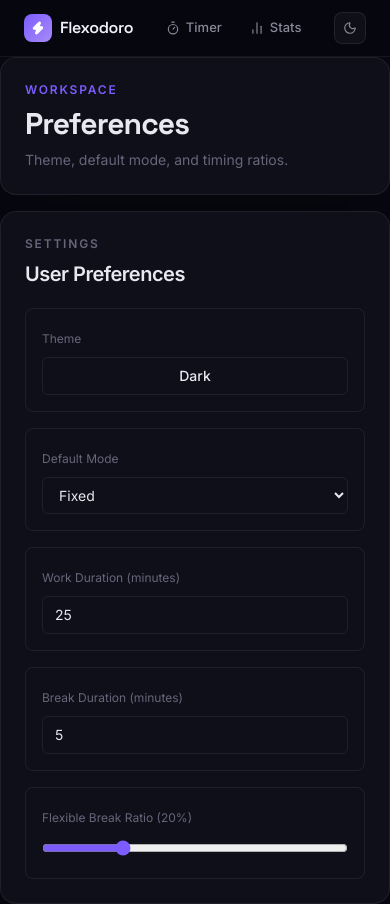
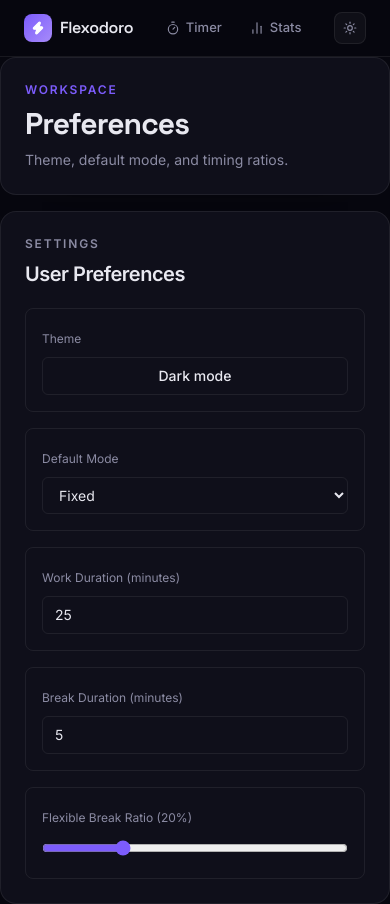
Before and after one commit to roshan129/Flexodoro, a Next.js app: page /app/settings in a window 390 px wide. Built offline with nearby package versions, Linux system fonts and the light colour scheme.

Commit message:
Add light theme support and responsive theme polish

```diff
--- a/app/globals.css
+++ b/app/globals.css
@@ -6,10 +6,16 @@
   --background: #f5f5fb;
   --foreground: #0d1020;
   --surface: #ffffff;
-  --muted: #66667a;
+  --surface-2: #ececf7;
+  --muted: #62647a;
   --primary: #7c5cfc;
   --primary-foreground: #ffffff;
   --border: rgba(15, 18, 35, 0.12);
+  --nav-bg: rgba(245, 245, 251, 0.9);
+  --subtle-fill: rgba(13, 16, 32, 0.04);
+  --subtle-fill-strong: rgba(13, 16, 32, 0.08);
+  --grid-line: rgba(13, 16, 32, 0.05);
+  --card-shadow: 0 24px 50px -42px rgba(15, 18, 35, 0.45);
   --space-section: clamp(1.5rem, 2vw, 2.25rem);
 }
 
@@ -17,6 +23,7 @@
   --color-background: var(--background);
   --color-foreground: var(--foreground);
   --color-surface: var(--surface);
+  --color-surface-2: var(--surface-2);
   --color-muted: var(--muted);
   --color-primary: var(--primary);
   --color-primary-foreground: var(--primary-foreground);
@@ -33,10 +40,16 @@
   --background: #07070f;
   --foreground: #e8e8f0;
   --surface: #0f0f1a;
-  --muted: #66667a;
+  --surface-2: #161625;
+  --muted: #8b8ba3;
   --primary: #7c5cfc;
   --primary-foreground: #ffffff;
   --border: rgba(255, 255, 255, 0.07);
+  --nav-bg: rgba(7, 7, 15, 0.9);
+  --subtle-fill: rgba(255, 255, 255, 0.04);
+  --subtle-fill-strong: rgba(255, 255, 255, 0.08);
+  --grid-line: rgba(255, 255, 255, 0.04);
+  --card-shadow: 0 24px 50px -42px rgba(0, 0, 0, 0.75);
 }
 
 body {
@@ -54,7 +67,7 @@ body {
   background: var(--surface);
   border: 1px solid var(--border);
   border-radius: 1rem;
-  box-shadow: 0 24px 50px -42px rgba(0, 0, 0, 0.75);
+  box-shadow: var(--card-shadow);
 }
 
 .btn-primary {
@@ -81,8 +94,8 @@ body {
 
 .brand-grid {
   background-image:
-    linear-gradient(to right, rgba(255, 255, 255, 0.04) 1px, transparent 1px),
-    linear-gradient(to bottom, rgba(255, 255, 255, 0.04) 1px, transparent 1px);
+    linear-gradient(to right, var(--grid-line) 1px, transparent 1px),
+    linear-gradient(to bottom, var(--grid-line) 1px, transparent 1px);
   background-size: 24px 24px;
 }
 
--- a/app/layout.tsx
+++ b/app/layout.tsx
@@ -1,4 +1,5 @@
-import type { Metadata } from "next";
+import type { Metadata, Viewport } from "next";
+import { ThemeProvider } from "@/components/theme-provider";
 import "./globals.css";
 
 const appUrl = "http://localhost:3000";
@@ -41,15 +42,32 @@ export const metadata: Metadata = {
   },
 };
 
+export const viewport: Viewport = {
+  width: "device-width",
+  initialScale: 1,
+};
+
 export default function RootLayout({
   children,
 }: Readonly<{
   children: React.ReactNode;
 }>) {
+  const themeInitScript = `
+    try {
+      const stored = window.localStorage.getItem("flexodoro-store");
+      const parsed = stored ? JSON.parse(stored) : null;
+      const isDark = parsed?.state?.isDarkMode ?? true;
+      document.documentElement.classList.toggle("dark", Boolean(isDark));
+    } catch {
+      document.documentElement.classList.add("dark");
+    }
+  `;
+
   return (
-    <html lang="en" className="h-full antialiased dark">
+    <html lang="en" className="h-full antialiased" suppressHydrationWarning>
       <body className="min-h-full bg-background text-foreground font-sans">
-        {children}
+        <script dangerouslySetInnerHTML={{ __html: themeInitScript }} />
+        <ThemeProvider>{children}</ThemeProvider>
       </body>
     </html>
   );
--- /dev/null
+++ b/components/theme-provider.tsx
@@ -0,0 +1,14 @@
+"use client";
+
+import { useEffect, type ReactNode } from "react";
+import { useAppStore } from "@/store/use-app-store";
+
+export function ThemeProvider({ children }: { children: ReactNode }) {
+  const isDarkMode = useAppStore((state) => state.isDarkMode);
+
+  useEffect(() => {
+    document.documentElement.classList.toggle("dark", isDarkMode);
+  }, [isDarkMode]);
+
+  return children;
+}
--- a/features/figma/AppLayout.tsx
+++ b/features/figma/AppLayout.tsx
@@ -2,14 +2,16 @@
 
 import Link from "next/link";
 import { usePathname, useRouter } from "next/navigation";
-import { BarChart2, Timer, Zap, Moon } from "lucide-react";
-import { useState, type ReactNode } from "react";
+import { BarChart2, Timer, Zap, Moon, Sun } from "lucide-react";
+import type { ReactNode } from "react";
 import { motion } from "framer-motion";
+import { useAppStore } from "@/store/use-app-store";
 
 export function AppLayout({ children }: { children: ReactNode }) {
   const router = useRouter();
   const pathname = usePathname();
-  const [deepWorkHint, setDeepWorkHint] = useState(false);
+  const isDarkMode = useAppStore((state) => state.isDarkMode);
+  const toggleDarkMode = useAppStore((state) => state.toggleDarkMode);
 
   const timerActive = pathname === "/app";
   const statsActive = pathname === "/app/stats";
@@ -18,15 +20,15 @@ export function AppLayout({ children }: { children: ReactNode }) {
     <div
       className="min-h-screen flex flex-col"
       style={{
-        background: "#07070F",
+        background: "var(--background)",
         fontFamily: "'Inter', sans-serif",
-        color: "#E8E8F0",
+        color: "var(--foreground)",
       }}
     >
       <header
         style={{
-          borderBottom: "1px solid rgba(255,255,255,0.06)",
-          background: "rgba(7,7,15,0.95)",
+          borderBottom: "1px solid var(--border)",
+          background: "var(--nav-bg)",
           backdropFilter: "blur(12px)",
           position: "sticky",
           top: 0,
@@ -53,7 +55,7 @@ export function AppLayout({ children }: { children: ReactNode }) {
                 fontFamily: "'Space Grotesk', sans-serif",
                 fontWeight: 600,
                 fontSize: 16,
-                color: "#F0F0FA",
+                color: "var(--foreground)",
                 letterSpacing: "-0.02em",
               }}
             >
@@ -72,7 +74,7 @@ export function AppLayout({ children }: { children: ReactNode }) {
                 borderRadius: 8,
                 fontSize: 13,
                 fontWeight: 500,
-                color: timerActive ? "#A78BFA" : "#888899",
+                color: timerActive ? "#A78BFA" : "var(--muted)",
                 background: timerActive ? "rgba(124, 92, 252, 0.1)" : "transparent",
                 textDecoration: "none",
                 transition: "all 0.15s ease",
@@ -91,7 +93,7 @@ export function AppLayout({ children }: { children: ReactNode }) {
                 borderRadius: 8,
                 fontSize: 13,
                 fontWeight: 500,
-                color: statsActive ? "#A78BFA" : "#888899",
+                color: statsActive ? "#A78BFA" : "var(--muted)",
                 background: statsActive ? "rgba(124, 92, 252, 0.1)" : "transparent",
                 textDecoration: "none",
                 transition: "all 0.15s ease",
@@ -106,42 +108,23 @@ export function AppLayout({ children }: { children: ReactNode }) {
             <motion.button
               whileHover={{ scale: 1.05 }}
               whileTap={{ scale: 0.95 }}
-              onMouseEnter={() => setDeepWorkHint(true)}
-              onMouseLeave={() => setDeepWorkHint(false)}
+              onClick={toggleDarkMode}
+              aria-label="Toggle color theme"
               style={{
                 position: "relative",
                 width: 32,
                 height: 32,
                 borderRadius: 8,
-                border: "1px solid rgba(255,255,255,0.08)",
-                background: "rgba(255,255,255,0.04)",
+                border: "1px solid var(--border)",
+                background: "var(--subtle-fill)",
                 display: "flex",
                 alignItems: "center",
                 justifyContent: "center",
                 cursor: "pointer",
-                color: "#888899",
+                color: "var(--muted)",
               }}
             >
-              <Moon size={14} />
-              {deepWorkHint && (
-                <div
-                  style={{
-                    position: "absolute",
-                    top: "100%",
-                    right: 0,
-                    marginTop: 6,
-                    background: "#1A1A2E",
-                    border: "1px solid rgba(255,255,255,0.08)",
-                    borderRadius: 6,
-                    padding: "4px 8px",
-                    fontSize: 11,
-                    whiteSpace: "nowrap",
-                    color: "#888899",
-                  }}
-                >
-                  Deep Work (in Timer)
-                </div>
-              )}
+              {isDarkMode ? <Sun size={14} /> : <Moon size={14} />}
             </motion.button>
           </div>
         </div>
--- a/features/figma/StatsPage.tsx
+++ b/features/figma/StatsPage.tsx
@@ -24,13 +24,13 @@ import {
 } from 'lucide-react';
 
 // ─── Constants ───────────────────────────────────────────────────────────────
-const BG = '#07070F';
-const SURFACE = '#0F0F1A';
-const SURFACE2 = '#161625';
-const BORDER = 'rgba(255,255,255,0.07)';
+const BG = 'var(--background)';
+const SURFACE = 'var(--surface)';
+const SURFACE2 = 'var(--surface-2)';
+const BORDER = 'var(--border)';
 const ACCENT = '#7C5CFC';
-const TEXT = '#E8E8F0';
-const MUTED = '#66667A';
+const TEXT = 'var(--foreground)';
+const MUTED = 'var(--muted)';
 const FONT_DISPLAY = "'Space Grotesk', sans-serif";
 
 // ─── Mock Data ────────────────────────────────────────────────────────────────
@@ -198,7 +198,7 @@ function GoalRing({ progress, size = 80 }: { progress: number; size?: number })
         cy={size / 2}
         r={r}
         fill="none"
-        stroke="rgba(255,255,255,0.06)"
+        stroke="var(--subtle-fill-strong)"
         strokeWidth="6"
       />
       <motion.circle
@@ -269,7 +269,7 @@ export function StatsPage() {
         <div
           style={{
             display: 'grid',
-            gridTemplateColumns: 'repeat(auto-fit, minmax(200px, 1fr))',
+            gridTemplateColumns: 'repeat(auto-fit, minmax(min(200px, 100%), 1fr))',
             gap: 14,
             marginBottom: 32,
           }}
@@ -319,9 +319,10 @@ export function StatsPage() {
         <div
           style={{
             display: 'grid',
-            gridTemplateColumns: '1fr 260px',
+            gridTemplateColumns: 'repeat(auto-fit, minmax(min(320px, 100%), 1fr))',
             gap: 16,
             marginBottom: 24,
+            alignItems: 'stretch',
           }}
         >
           {/* Focus time chart */}
@@ -515,7 +516,7 @@ export function StatsPage() {
         <div
           style={{
             display: 'grid',
-            gridTemplateColumns: '1fr 1fr',
+            gridTemplateColumns: 'repeat(auto-fit, minmax(min(320px, 100%), 1fr))',
             gap: 16,
           }}
         >
--- a/features/settings/components/settings-panel.tsx
+++ b/features/settings/components/settings-panel.tsx
@@ -25,9 +25,9 @@ export function SettingsPanel() {
           <button
             type="button"
             onClick={toggleDarkMode}
-            className="mt-2 w-full rounded-md border border-border px-3 py-2 text-sm font-medium transition hover:bg-white/5"
+            className="mt-2 w-full rounded-md border border-border px-3 py-2 text-sm font-medium transition hover:bg-surface-2"
           >
-            {isDarkMode ? "Dark" : "Light"}
+            {isDarkMode ? "Dark mode" : "Light mode"}
           </button>
         </label>
 
```
Also changed, not shown: features/figma/LandingPage.tsx (+22 -22 lines), features/figma/TimerScreen.tsx (+12 -12 lines).
